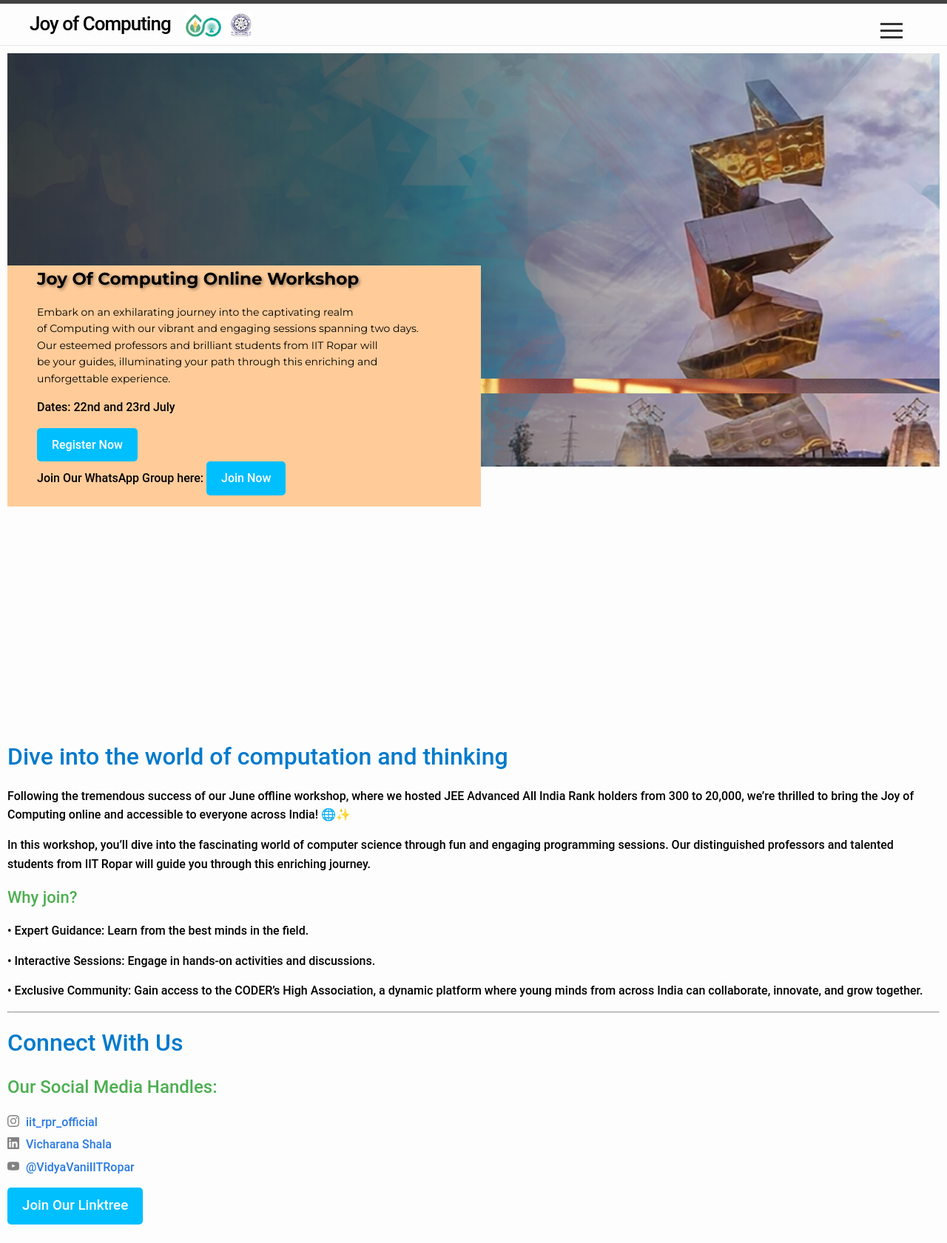
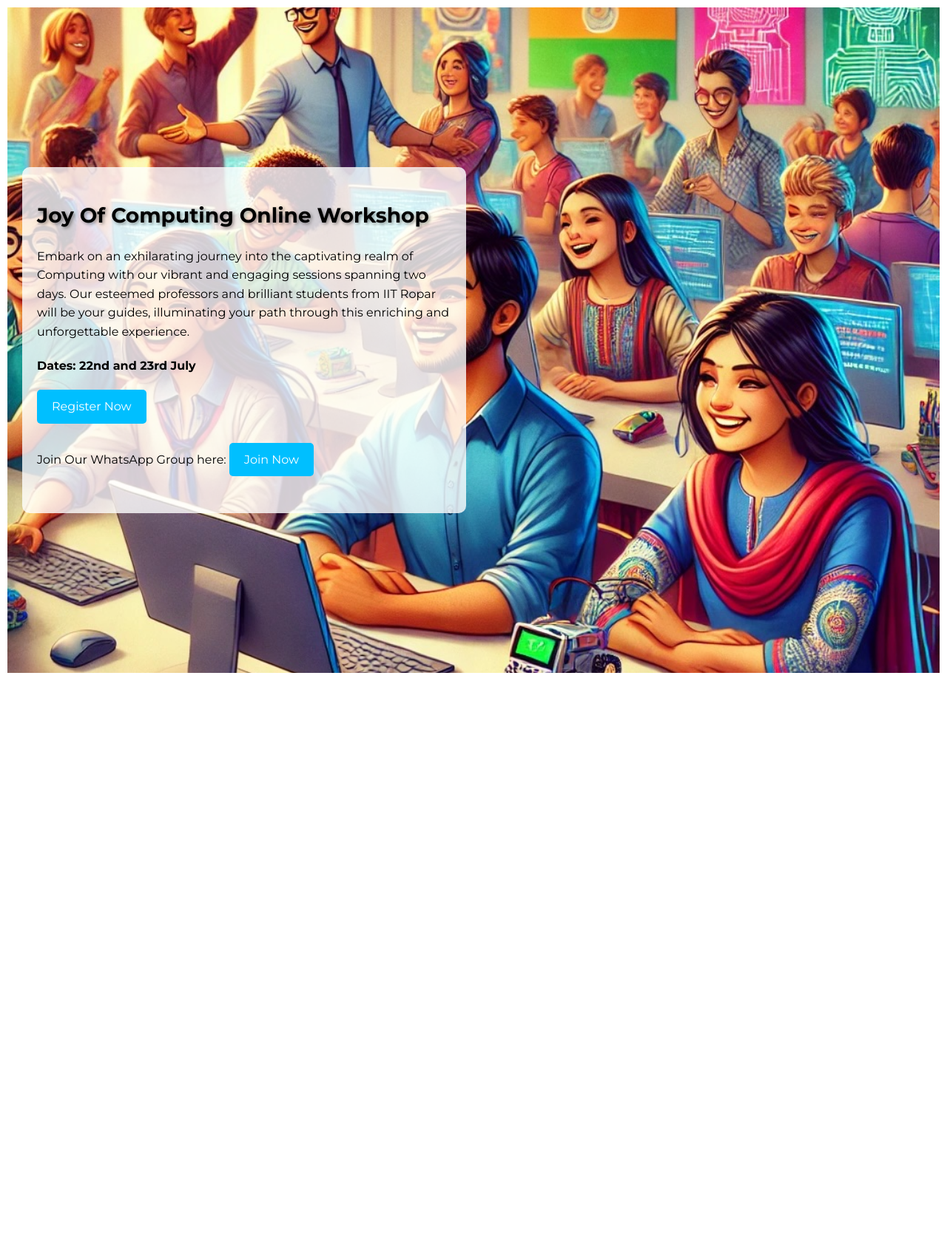
Before and after one commit to sudarshansudarshan/joc, a Jekyll site: the page built from index.markdown, in a window 1280 px wide. Shown: the whole page at 74% size. Built offline with Jekyll 4.4.1, drawn with Linux system fonts in a browser that asks for light colours; after the commit the page ends 920 px from its top, so only the background shows below that.

Commit message:
Update home.html

```diff
--- a/_layouts/home.html
+++ b/_layouts/home.html
@@ -11,91 +8,57 @@ layout: default
   <link rel="preconnect" href="https://fonts.gstatic.com" crossorigin>
   <link href="https://fonts.googleapis.com/css2?family=Montserrat:ital,wght@0,100..900;1,100..900&display=swap" rel="stylesheet">
   <style>
+    * {
+      box-sizing: border-box;
+    }
+
     body {
-      font-family: 'Roboto Medium', sans-serif; /* Use Roboto font or any other preferred font */
+      font-family: 'Montserrat', sans-serif;
       font-size: 16px;
       line-height: 1.6;
-      color: #000000; /* Default text color */
+      color: #000000;
       margin: 0;
       padding: 0;
       width: 100%;
-      /*background-image: url('images/bgg1.png');
-      background-size: contain; /* Set the width and height of the background image */
-      /*background-repeat: no-repeat;
-      background-position: center top;
-       /* Center the background image */
-      <!-- background-color: #ffdbac;-->
     }
-  /*.home {
-      max-width: 100%;
-      margin: 0 auto;
-      padding: 10px;
-    }*/
+
     .home {
       max-width: 100%;
       margin: 0 auto;
       padding: 10px;
     }
 
-    .navigation {
+    .hero-section {
+      width: 100%;
+      min-height: 100vh;
+      background-image: url('images/joc image.jpg');
+      background-size: cover;
+      background-repeat: no-repeat;
+      background-position: center;
+      display: flex;
+      align-items: center;
+      justify-content: flex-start;
+      padding: 20px;
+    }
+
+    .content {
+      background-color: rgba(255, 255, 255, 0.8);
+      padding: 20px;
+      border-radius: 10px;
+      max-width: 600px;
+    }
+
+    h2 {
+      color: black;
+      font-size: 28px;
+      text-shadow: 2px 2px 4px rgba(0, 0, 0, 0.4);
       margin-bottom: 20px;
     }
 
-    .navigation ul {
-      list-style: none;
-      padding: 0;
-      margin: 0;
-    }
-
-    .navigation ul li {
-      display: inline;
-      margin-right: 20px;
-    }
-
-    .navigation ul li a {
-      text-decoration: none;
-      color: #333;
-      font-weight: bold;
-    }
-
-    .navigation li a:hover {
-      color: #ff6600; /* Change color on hover */
-    }
-
-    .hero-section {
-      width: 100%;
-      height: 100vh; /* Adjust height as needed */
-      background-image: url('images/bgg1.png');
-      background-size: contain;
-      background-repeat: no-repeat;
-      background-position: center top;
-      display: flex;
-      align-items: center; /* Center content vertically */
-      justify-content: left; /* Center content horizontally */
-      color: white; /* Set default text color */
-      text-align: center; /* Center text */
-      /* margin-top: 100px; */
-    }
-
-    .hero-image {
-      max-width: 100%;
-      height: auto;
-    }
-
-    .hero-text {
-      margin-top: 20px;
-    }
-
-    .hero-text h2 {
-      font-size: 2.5em; /* Larger font size for heading */
-      margin-bottom: 10px;
-      color: #FFFFFF;
-    }
-
-    .hero-text p {
-      font-size: 1.2em;
+    p {
+      color: black;
+      font-size: 16px;
       margin-bottom: 20px;
-      color: #FFFFFF;
     }
 
     .btn {
@@ -106,121 +69,63 @@ layout: default
       text-decoration: none;
       border-radius: 5px;
       transition: background-color 0.3s;
+      margin-bottom: 10px;
     }
 
     .btn:hover {
       background-color: #008CBA;
     }
 
-    .post-list-heading {
-      font-size: 1.5em;
-      margin-bottom: 20px;
-    }
-
-    .post-list li {
-      margin-bottom: 20px;
-    }
-
-    .post-meta {
-      font-size: 0.9em;
-      color: #666;
-    }
-
-    .post-link {
-      color: #333;
-      text-decoration: none;
-      transition: color 0.3s;
-    }
-
-    .post-link:hover {
-      color: #ff6600; /* Change color on hover */
+    @media (max-width: 768px) {
+      .hero-section {
+        background-position: right center;
       }
 
       .content {
-            text-align: left;
+        max-width: 100%;
       }
 
-    .svg-icon {
-      width: 16px;
-      height: 16px;
+      h2 {
+        font-size: 24px;
       }
 
-    <style>
-    @media (min-width: 769px) {
-      .parent {
-        display: flex;
-        flex-direction: row; /* Horizontal layout for larger screens */
+      p {
+        font-size: 14px;
       }
     }
-    @media (max-width: 768px) {
-      .parent {
-        display: flex;
-        flex-direction: column; /* Vertical layout for smaller screens */
+
+    @media (max-width: 480px) {
+      h2 {
+        font-size: 20px;
+      }
+
+      p {
+        font-size: 12px;
+      }
+
+      .btn {
+        padding: 8px 16px;
+        font-size: 14px;
       }
     }
   </style>
-  </style>
 </head>
 <body>
-<div class="home" style="">
-  <!--{%- if page.title -%}
-    <h1 class="page-heading">{{ page.title }}  </h1>
-  {%- endif -%}-->
-
-
-  <div class="hero-section parent" style="width: 100%; height: 100vh; display: flex; width: 100%; background-size: contain; background-repeat: no-repeat; background-position: right top;">
-    <div class="content child" style="padding-left: 40px;flex: 1; background-color: #ffcc99; box-sizing: border-box;">
-<!--       <h2 style="color: black;"><b> Joy Of Computing Online Workshop</b></h2> -->
-      <h2 style="color: black; font-family: 'Montserrat', sans-serif; font-size: 23px; text-shadow: 2px 2px 4px rgba(0, 0, 0, 0.4);"><b>Joy Of Computing Online Workshop</b></h2>
-
-      <p style="color: black; font-family: 'Montserrat', sans-serif; font-size: 14px">
-        Embark on an exhilarating journey into the captivating realm <br>of Computing with our vibrant and engaging sessions spanning two days. <br>Our esteemed professors and brilliant students from IIT Ropar will <br>be your guides, illuminating your path through this enriching and <br>unforgettable experience.
+  <div class="home">
+    <div class="hero-section">
+      <div class="content">
+        <h2><b>Joy Of Computing Online Workshop</b></h2>
+        <p>
+          Embark on an exhilarating journey into the captivating realm of Computing with our vibrant and engaging sessions spanning two days. Our esteemed professors and brilliant students from IIT Ropar will be your guides, illuminating your path through this enriching and unforgettable experience.
         </p>
-
-      <p style="color: black;"><b>Dates: 22nd and 23rd July</b></p>
-
+        <p><b>Dates: 22nd and 23rd July</b></p>
         <a href="https://forms.gle/HP18PAvap6ifJ8EG8" class="btn">Register Now</a>
-      <br>
-
-      <p style="color: black;">
+        <p>
           Join Our WhatsApp Group here:
           <a href="https://chat.whatsapp.com/J4Na1mTOXqY3xCPWGv64sz" class="btn">Join Now</a>
         </p>
-
       </div>
-    <div class="" style="flex: 1; background-color: #99ccff; padding: 10px; box-sizing: border-box; background-image: url('images/joc image.jpg');"></div>
     </div>
-  <br>
-  <div class="content" style="padding-left: 0.1*vw; padding-right: 0.1*vw ;">
-  {{ content }}
-  </div>
-
- <!-- {%- if site.posts.size > 0 -%}
-    <div class="recent-posts">
-      <h1 class="post-list-heading">Recent Posts</h1>
-      <ul class="post-list">
-        {%- for post in site.posts limit: 1 -%}
-        <li>-->
-        <!--  {%- assign date_format = site.minima.date_format | default: "%b %-d, %Y" -%}
-          <span class="post-meta">{{ post.date | date: date_format }}</span>
-
-            <a class="post-link" href="/aicamp/dashboard/">
-              <h6>
-              Matrix Mystics
-              </h6>
-            </a> -->
-
-          {%- if site.show_excerpts -%}
-            {{ post.excerpt }}
-          {%- endif -%}
-        </li>
-        {%- endfor -%}
-      </ul>
-      <!-- <a href="" class="btn">View All Posts</a> -->
-    </div>
-  {%- endif -%}
-
-
   </div>
 </body>
 </html>
```
Also changed, not shown: other parts of _layouts/home.html (+0 -3 lines). Lines whose indentation alone changed are shown as unchanged.
